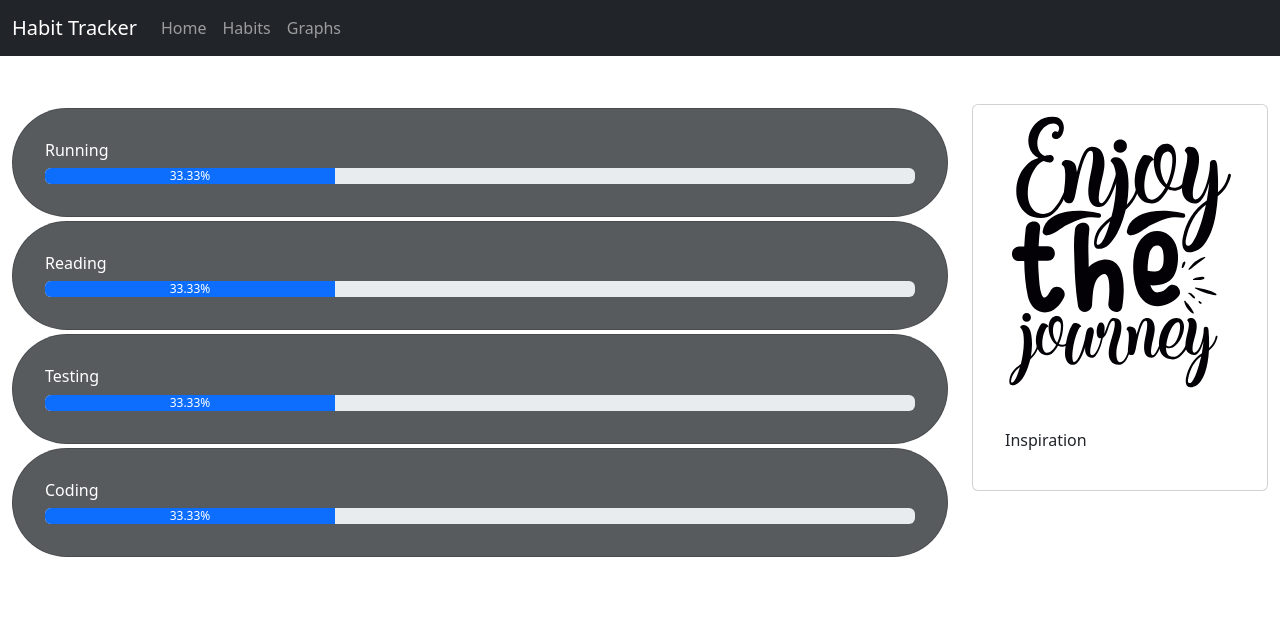
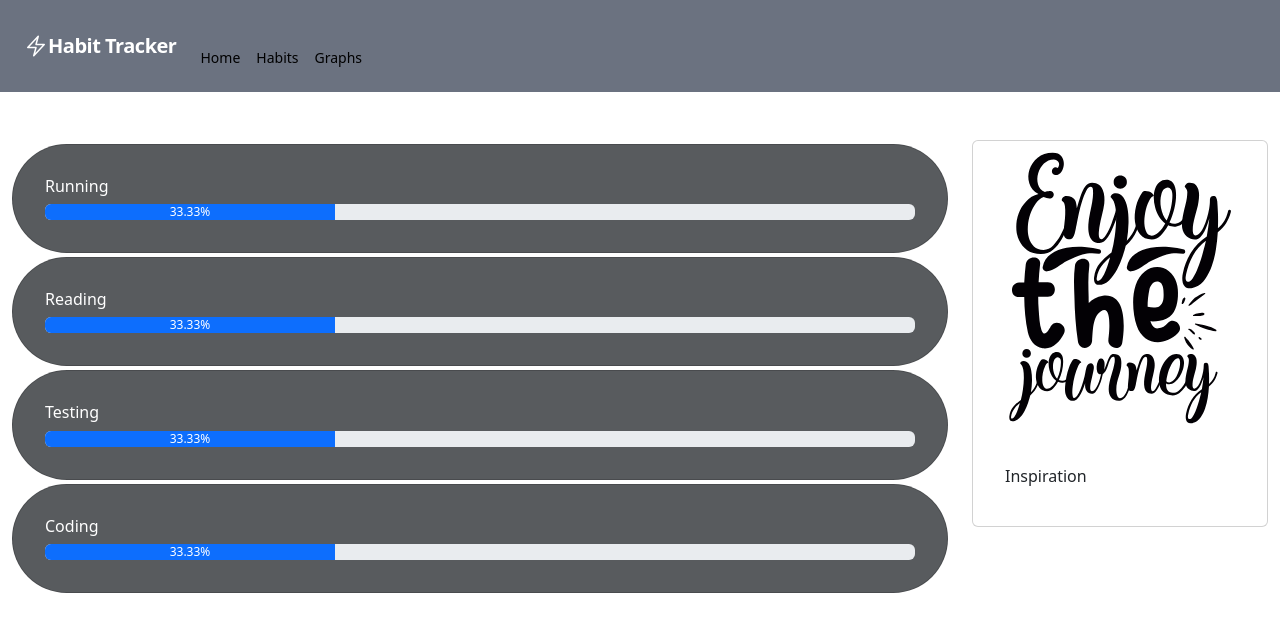
Before and after one commit to dedhack/habit-tracker, a React (Vite) app in the folder habit-tracker-app/: page /graphs in a window 1280 px wide. Shown: the top 632 px of the page. Built offline with nearby package versions, Linux system fonts and the light colour scheme; no server answers.

Commit message:
edited navbar

```diff
--- a/habit-tracker-app/src/components/Header.jsx
+++ b/habit-tracker-app/src/components/Header.jsx
@@ -1,21 +1,79 @@
 import React from "react";
-import Container from "react-bootstrap/Container";
-import Nav from "react-bootstrap/Nav";
-import Navbar from "react-bootstrap/Navbar";
 
 const Header = () => {
   return (
-    <Navbar bg="dark" variant="dark" sticky="top">
-      <Container>
-        <Navbar.Brand href="">Habit Tracker</Navbar.Brand>
-        <Nav className="me-auto">
-          <Nav.Link href="/">Home</Nav.Link>
-          <Nav.Link href="habits">Habits</Nav.Link>
-          <Nav.Link href="graphs">Graphs</Nav.Link>
-        </Nav>
-      </Container>
-    </Navbar>
+    <nav class="flex items-center justify-between flex-wrap bg-gray-500 p-6">
+      <div class="flex items-center flex-shrink-0 text-white mr-6">
+        <svg
+          xmlns="http://www.w3.org/2000/svg"
+          fill="none"
+          viewBox="0 0 24 24"
+          stroke-width="1.5"
+          stroke="currentColor"
+          class="w-6 h-6"
+        >
+          <path
+            stroke-linecap="round"
+            stroke-linejoin="round"
+            d="M3.75 13.5l10.5-11.25L12 10.5h8.25L9.75 21.75 12 13.5H3.75z"
+          />
+        </svg>
+
+        <span class="font-semibold text-xl tracking-tight">Habit Tracker</span>
+      </div>
+
+      <div class="block lg:hidden">
+        <button class="flex items-center px-3 py-2 border rounded text-teal-200 border-teal-400 hover:text-white hover:border-white">
+          <svg
+            class="fill-current h-3 w-3"
+            viewBox="0 0 20 20"
+            xmlns="http://www.w3.org/2000/svg"
+          >
+            <title>Menu</title>
+            <path d="M0 3h20v2H0V3zm0 6h20v2H0V9zm0 6h20v2H0v-2z" />
+          </svg>
+        </button>
+      </div>
+
+      <div class="w-full block flex-grow lg:flex lg:items-center lg:w-auto">
+        <div class="text-sm lg:flex-grow">
+          <a
+            href="/"
+            class="block mt-4 lg:inline-block lg:mt-0 text-black hover:text-white mr-4"
+          >
+            Home
+          </a>
+          <a
+            href="habits"
+            class="block mt-4 lg:inline-block lg:mt-0 text-black hover:text-white mr-4"
+          >
+            Habits
+          </a>
+          <a
+            href="graphs"
+            class="block mt-4 lg:inline-block lg:mt-0 text-black hover:text-white"
+          >
+            Graphs
+          </a>
+        </div>
+      </div>
+    </nav>
   );
 };
 
+// const Header = () => {
+//   return (
+//     <Navbar bg="dark" variant="dark" sticky="top">
+//       <Container>
+//         <Navbar.Brand href="">Habit Tracker</Navbar.Brand>
+//         <Nav className="me-auto">
+//           <Nav.Link href="/">Home</Nav.Link>
+//           <Nav.Link href="habits">Habits</Nav.Link>
+//           <Nav.Link href="graphs">Graphs</Nav.Link>
+//         </Nav>
+//       </Container>
+//     </Navbar>
+//   );
+// };
+
 export default Header;
```
